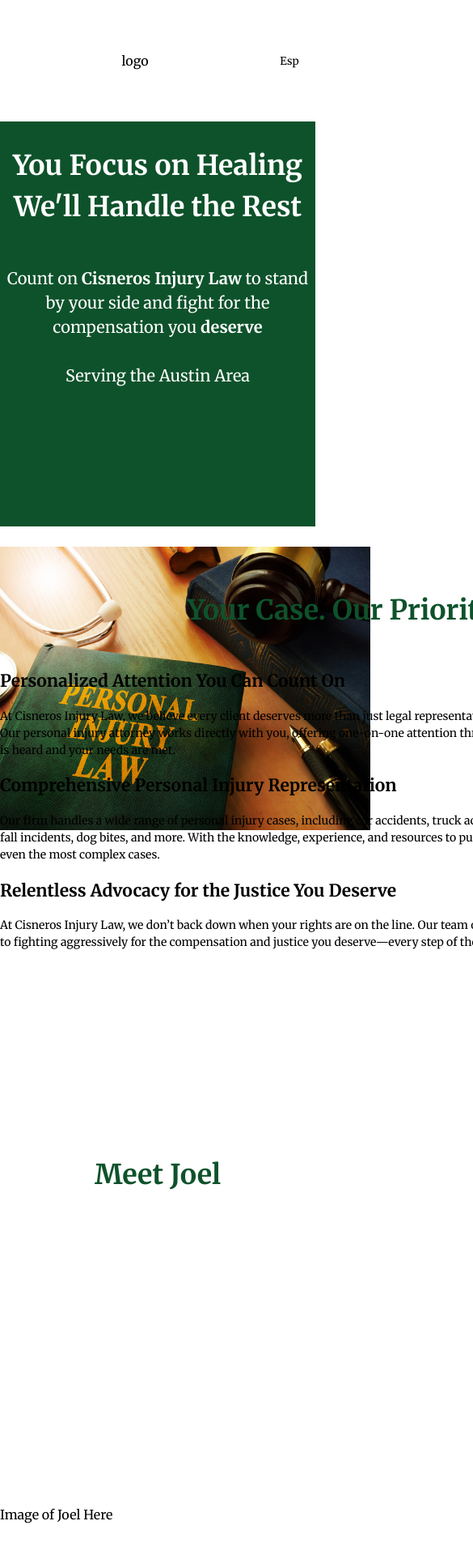
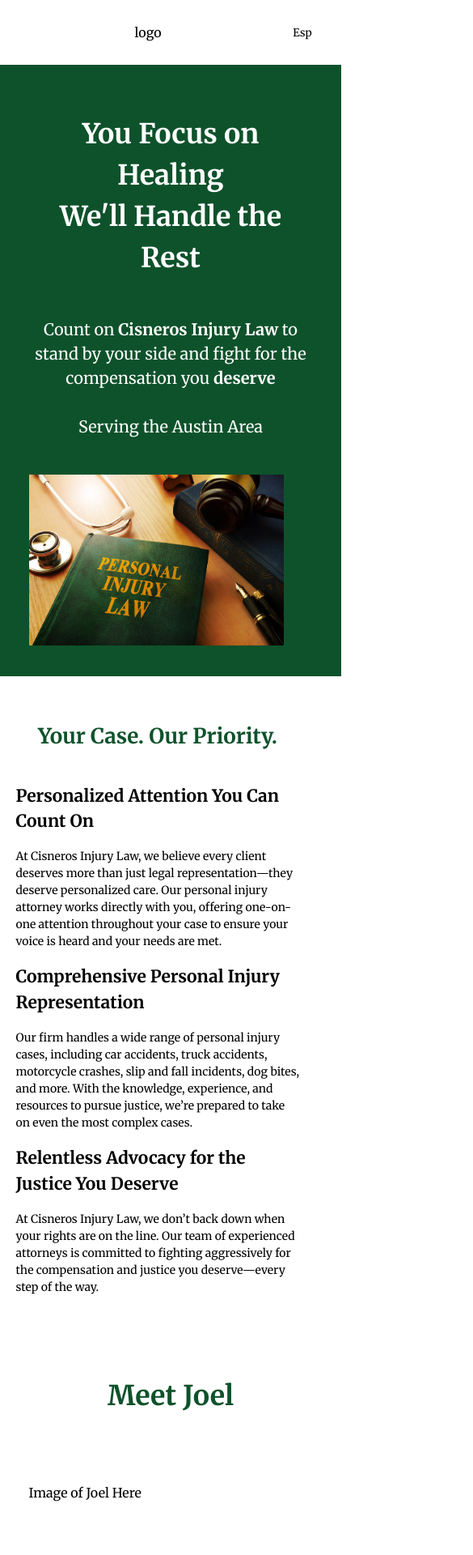
Before and after one commit to Alandlt15/lawfirm-site, a React (Vite) app: page / in a window 390 px wide. Shown: the top 1920 px of the page at 81% size, 585 px wide, since content can reach past the window. Built offline with nearby package versions, Linux system fonts and the light colour scheme; a web font is replaced by a local one.

Commit message:
claude changes; added mobile device css

```diff
--- a/src/styles/contact.css
+++ b/src/styles/contact.css
@@ -99,3 +99,41 @@
   width: 400px;
   height: 400px;
 }
+
+@media (max-width: 768px) {
+  .contact-card {
+    height: auto;
+    padding: 32px 16px;
+  }
+
+  .contact {
+    flex-direction: column;
+    height: auto;
+    align-items: center;
+  }
+
+  .contact-form {
+    width: 90%;
+    height: auto;
+  }
+
+  .contact-info {
+    width: 90%;
+    height: auto;
+  }
+
+  .input {
+    width: 100%;
+    box-sizing: border-box;
+  }
+
+  .input-text {
+    width: 100%;
+    box-sizing: border-box;
+  }
+
+  .submit-button {
+    width: 100%;
+    box-sizing: border-box;
+  }
+}
--- a/src/styles/footer.css
+++ b/src/styles/footer.css
@@ -13,3 +13,11 @@
   border: .3px solid black;
   width: 30px;
 }
+
+@media (max-width: 768px) {
+  .footer {
+    height: auto;
+    padding: 20px 16px;
+    text-align: center;
+  }
+}
--- a/src/styles/header.css
+++ b/src/styles/header.css
@@ -23,3 +23,10 @@
   transition: ease 1s;
   box-shadow: 0 0 5px #0e522b;
 }
+
+@media (max-width: 768px) {
+  .header {
+    height: auto;
+    padding: 12px 16px;
+  }
+}
--- a/src/styles/intro.css
+++ b/src/styles/intro.css
@@ -32,3 +32,27 @@
   height: 300px;
   width: 400px;
 }
+
+@media (max-width: 768px) {
+  .intro-card {
+    height: auto;
+    padding: 24px 16px;
+  }
+
+  .intro {
+    flex-direction: column;
+    height: auto;
+    align-items: center;
+  }
+
+  .bio {
+    width: 90%;
+    height: auto;
+  }
+
+  .joel-img {
+    width: 90%;
+    height: auto;
+    min-height: 200px;
+  }
+}
--- a/src/styles/mission-statement.css
+++ b/src/styles/mission-statement.css
@@ -31,3 +31,28 @@
   max-width: 550px;
   height: 350px;
 }
+
+@media (max-width: 768px) {
+  .mission-cards {
+    flex-direction: column;
+    height: auto;
+    gap: 24px;
+    padding: 32px 16px;
+  }
+
+  .mission {
+    width: 90%;
+    height: auto;
+  }
+
+  .mission-img {
+    max-width: 90%;
+    width: 90%;
+    height: auto;
+  }
+
+  .mission-img img {
+    width: 100%;
+    height: auto;
+  }
+}
--- a/src/styles/mission-statement2.css
+++ b/src/styles/mission-statement2.css
@@ -20,3 +20,19 @@
   text-align: center;
   font-size: 34px;
 }
+
+@media (max-width: 768px) {
+  .mission2-card {
+    height: auto;
+    padding: 32px 16px;
+  }
+
+  .mission2 {
+    width: 90%;
+    height: auto;
+  }
+
+  .mission2-title {
+    font-size: 26px;
+  }
+}
```
